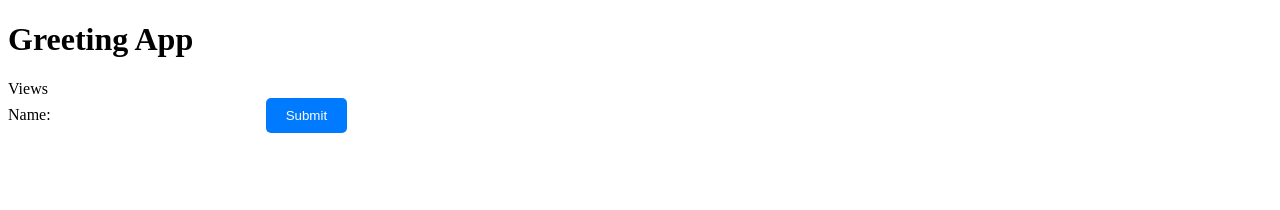
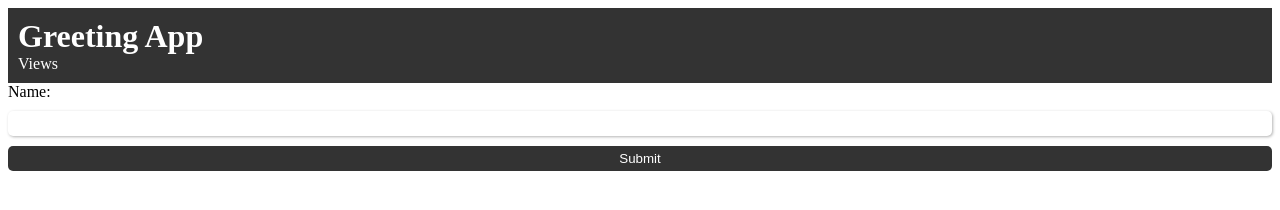
Before and after one commit to yeshwanthlm/Serverless-Web-Application-on-AWS, a plain HTML site: page index.html in a window 1280 px wide. Drawn offline with Linux system fonts and the light colour scheme; no server answers.

Commit message:
Update style.css

```diff
--- a/style.css
+++ b/style.css
@@ -1,26 +1,40 @@
-.container {
-	max-width: 500px;
-	margin: 0 auto;
-	text-align: center;
+header {
+	background-color: #333;
+	color: #fff;
+	padding: 10px;
 }
 
-input {
-	padding: 10px;
+h1 {
+	margin: 0;
+}
+
+form {
+	display: flex;
+	flex-direction: column;
+}
+
+label {
+	margin-bottom: 10px;
+}
+
+input[type="text"] {
+	padding: 5px;
+	margin-bottom: 10px;
+	border-radius: 5px;
 	border: none;
-	border-radius: 5px;
-	margin-right: 10px;
+	box-shadow: 1px 1px 3px rgba(0, 0, 0, 0.3);
 }
 
 button {
-	padding: 10px 20px;
+	padding: 5px 10px;
+	background-color: #333;
+	color: #fff;
 	border: none;
-	background-color: #007bff;
-	color: #fff;
 	border-radius: 5px;
 	cursor: pointer;
 }
 
 #greeting {
 	margin-top: 20px;
-	font-size: 24px;
+	font-size: 1.2rem;
 }
```
